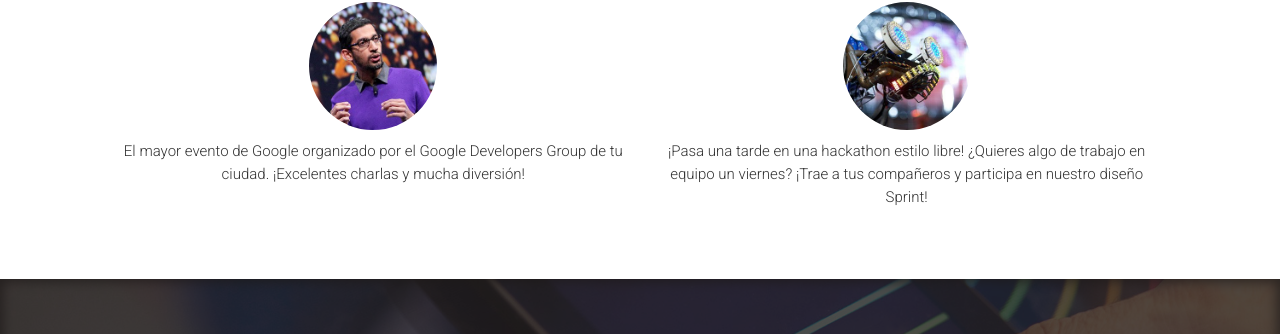
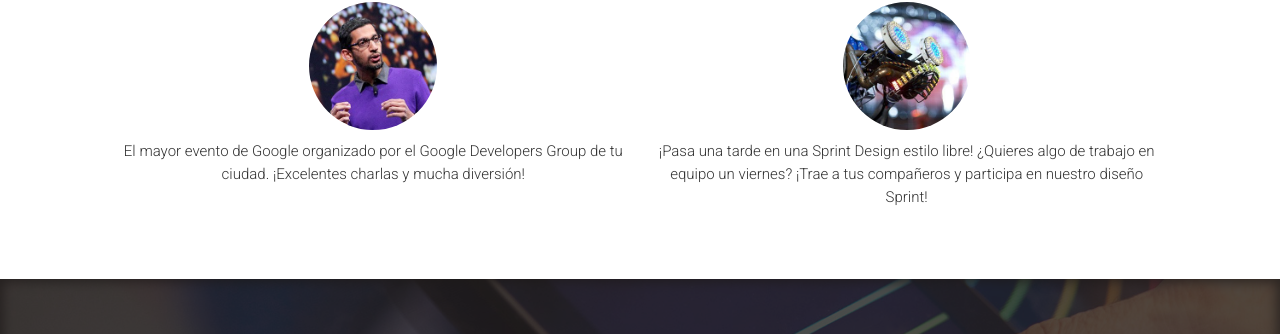
Before and after one commit to GDGCordoba/DevFest2015, a Jekyll site: the page built from index.html, in a window 1280 px wide and 900 px high, scrolled down 1096 px. Shown: the part 118-452 px from the top of the window. Built offline with Jekyll 4.4.1, drawn with Linux system fonts in a browser that asks for light colours; nearby versions of some CDN libraries; comment, search, counter and statistics services are not loaded.

Commit message:
Change config

```diff
--- a/_config.yml
+++ b/_config.yml
@@ -61,7 +61,7 @@
 aboutBlock:
  #- {title: "Workshops", image: "workshop.jpg", text: "Full-day of workshops, hands-on experience, hacking and debugging. Come and tame your favourite technology!" }
   - {title: "Charlas", image: "conference.jpg", text: "El mayor evento de Google organizado por el Google Developers Group de tu ciudad. ¡Excelentes charlas y mucha diversión!" }
-  - {title: "Sprint Design", image: "hackathon.jpg", text: "¡Pasa una tarde en una hackathon estilo libre! ¿Quieres algo de trabajo en equipo un viernes? ¡Trae a tus compañeros y participa en nuestro diseño Sprint!" }
+  - {title: "Sprint Design", image: "hackathon.jpg", text: "¡Pasa una tarde en una Sprint Design estilo libre! ¿Quieres algo de trabajo en equipo un viernes? ¡Trae a tus compañeros y participa en nuestro diseño Sprint!" }
 
 # Statistic Block
 statisticBlockImage: "statistic.jpg"
@@ -177,7 +177,7 @@
 # Hackathon About Block
 aboutHackathonTitle: "Nuestra temática"
 hackathonRows:
- - {title: "Spting Design", image: "sprintdesign.jpg", details: "Un Sprint Design consite en un proceso utlizado comunmente por Google para obtener nuevas ideas y prototipos. Normalmente su duración es de 5 días, pero en esta versión reducida de dos horas, agilizaremos el proceso siguiendo los pasos de Google para que podáis dar rienda suelta a vuestra imaginación."}
+ - {title: "Sprint Design", image: "sprintdesign.jpg", details: "Un Sprint Design consiste en un proceso utlizado comúnmente por Google para obtener nuevas ideas y prototipos. Normalmente su duración es de 5 días, pero en esta versión reducida de dos horas, agilizaremos el proceso siguiendo los pasos de Google para que podáis dar rienda suelta a vuestra imaginación."}
  - {title: "Android", image: "hackathon-android.jpg", details: "El sistema operativo para móviles más famoso del mundo. Android está instalado en más mil millones de teléfonos y tablets de todo el mundo. Es personalizable y fácil de usar, y como está desarrollado por Google, los teléfonos y tablets Android funcionan a la perfección con tus aplicaciones favoritas de Google."}
  - {title: "Android Wear", image: "hackathon-0.png", details: "Información útil cuando más la necesitas. Android Wear organiza tu información, te sugiere lo que necesitas y te lo muestra antes de que lo pidas. Consulta los mensajes de tus amigos, notificaciones de reuniones e información meteorológica actualizada de un vistazo. Solo tienes que decir 'OK Google'. Responde mensajes, chats y correos electrónicos por voz. Pregunta cosas como '¿Lloverá este fin de semana?', '¿Cuánta gente hay en Londres?'' o '¿Cómo llegar a Palacio de Deportes?' y obtén respuestas sin rodeos. Haz un seguimiento de tus objetivos con resúmenes diarios que incluyen un recuento de pasos y las pulsaciones."}
 
```
Also changed, not shown: img/people/hiram.png (added), img/people/juancarlos.png (added), img/people/nacho.png (added).
